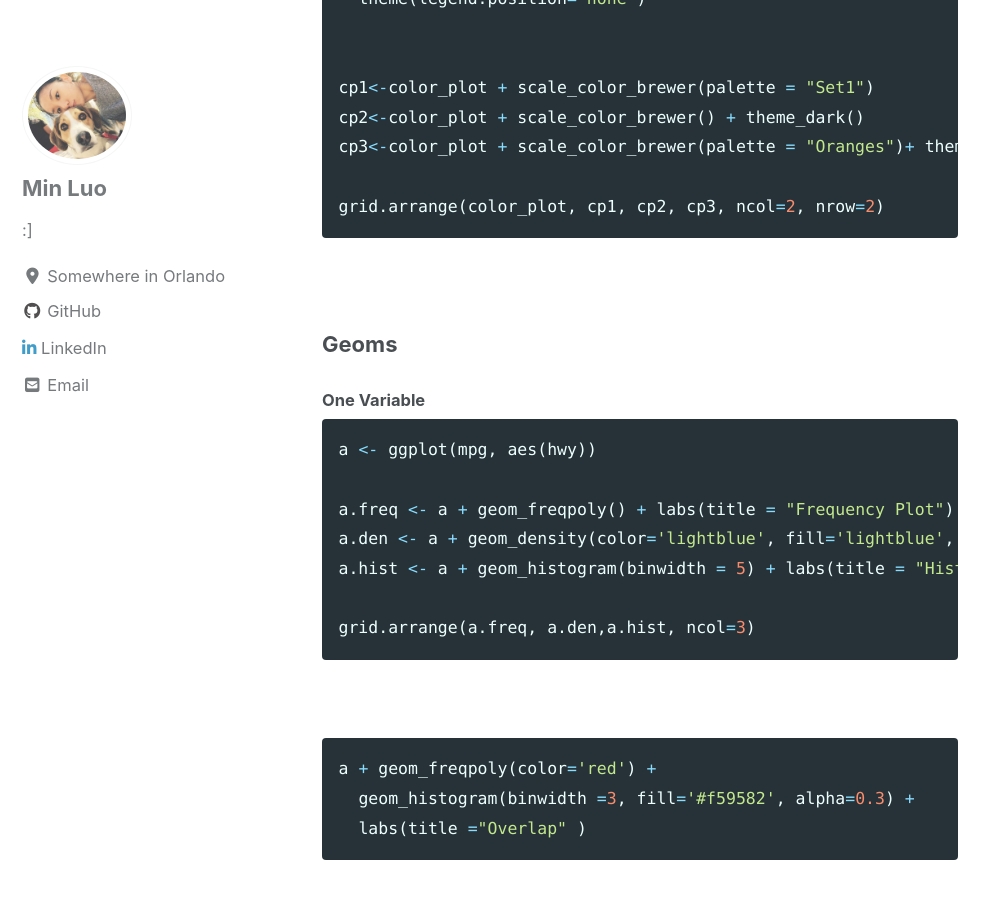
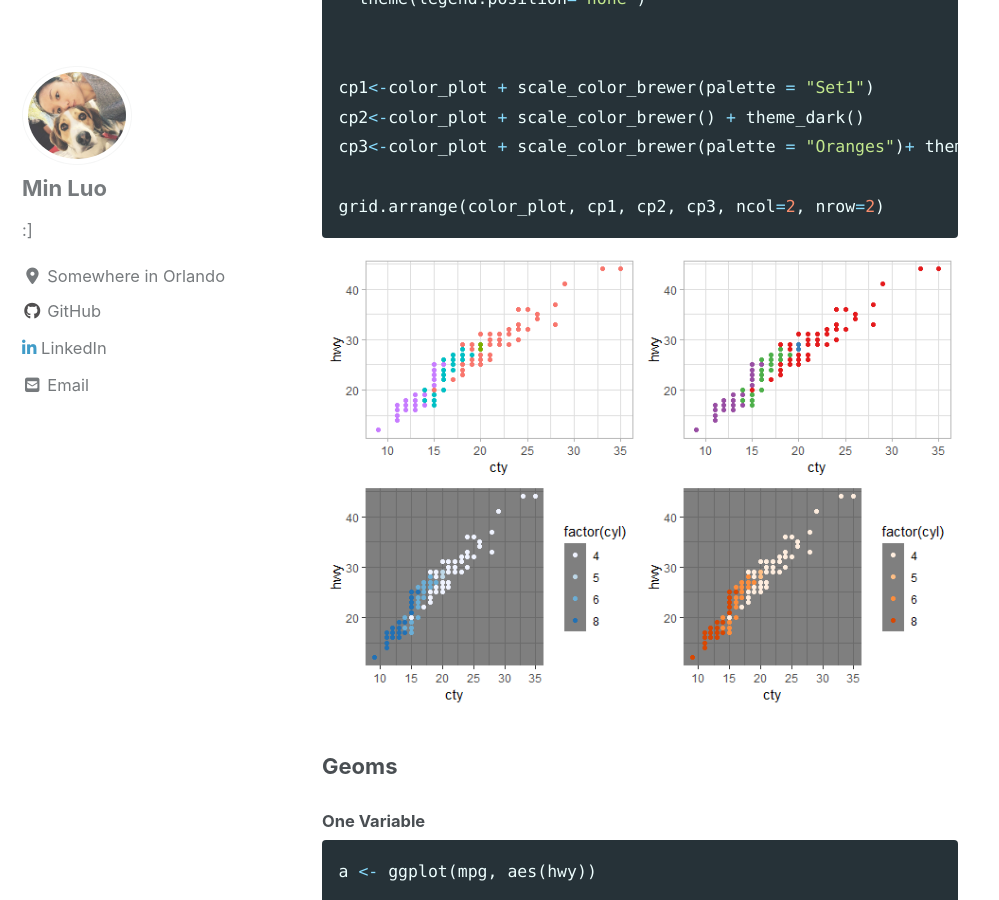
Before and after one commit to hminluo/hminluo.github.io, a Jekyll site: the page built from _posts/2019-08-04-ggplot.md, in a window 1280 px wide and 900 px high, scrolled down 3220 px. Shown: the whole window, without its empty margins (0-999 px from the left). Built offline with Jekyll 4.4.1, drawn with Linux system fonts in a browser that asks for light colours; cached includes are drawn as plain includes; nearby versions of some CDN libraries.

Commit message:
updated images

````diff
--- a/_posts/2019-08-04-ggplot.md
+++ b/_posts/2019-08-04-ggplot.md
@@ -116,8 +116,8 @@ cp3<-color_plot + scale_color_brewer(palette = "Oranges")+ theme_dark()
 
 grid.arrange(color_plot, cp1, cp2, cp3, ncol=2, nrow=2)
 ```
+<img src="https://raw.githubusercontent.com/hminluo/hminluo.github.io/master/assets/images/ggplot/unnamed-chunk-7-1.png" alt="Test image">
 
-![](ggplot_guide_files/figure-markdown_github/unnamed-chunk-7-1.png)
 
 ### Geoms
 
@@ -132,8 +132,8 @@ a.hist <- a + geom_histogram(binwidth = 5) + labs(title = "Histogram")
 
 grid.arrange(a.freq, a.den,a.hist, ncol=3)
 ```
+<img src="https://raw.githubusercontent.com/hminluo/hminluo.github.io/master/assets/images/ggplot/unnamed-chunk-8-1.png" alt="Test image">
 
-![](ggplot_guide_files/figure-markdown_github/unnamed-chunk-8-1.png)
 
 ``` r
 a + geom_freqpoly(color='red') +
@@ -141,7 +141,7 @@ a + geom_freqpoly(color='red') +
   labs(title ="Overlap" )
 ```
 
-![](ggplot_guide_files/figure-markdown_github/unnamed-chunk-9-1.png)
+<img src="https://raw.githubusercontent.com/hminluo/hminluo.github.io/master/assets/images/ggplot/unnamed-chunk-9-1.png" alt="Test image">
 
 ``` r
 b <- ggplot(mpg, aes(sample=hwy))
@@ -151,7 +151,7 @@ b + geom_qq()+
   labs(title = 'QQ Plot')
 ```
 
-![](ggplot_guide_files/figure-markdown_github/unnamed-chunk-10-1.png)
+<img src="https://raw.githubusercontent.com/hminluo/hminluo.github.io/master/assets/images/ggplot/unnamed-chunk-10-1.png" alt="Test image">
 
 #### Multiple Variables
 
@@ -178,7 +178,7 @@ grid.arrange(c.smooth,c.line,c.point, top='Highway vs. City Mileage',
                         c(3, 3)))
 ```
 
-![](ggplot_guide_files/figure-markdown_github/unnamed-chunk-11-1.png)
+<img src="https://raw.githubusercontent.com/hminluo/hminluo.github.io/master/assets/images/ggplot/unnamed-chunk-11-1.png" alt="Test image">
 
 ``` r
 c.text1<-mpg %>%
@@ -196,7 +196,7 @@ c.text2 <- mpg %>%
 grid.arrange(c.text1, c.text2,ncol=2, top="Scatter Plot with Text")
 ```
 
-![](ggplot_guide_files/figure-markdown_github/unnamed-chunk-12-1.png)
+<img src="https://raw.githubusercontent.com/hminluo/hminluo.github.io/master/assets/images/ggplot/unnamed-chunk-12-1.png" alt="Test image">
 
 discrete x , continuous y
 
@@ -212,7 +212,7 @@ d.violin <- d+geom_violin() + xlab_rot +
 grid.arrange(d.box,d.violin, ncol=2)
 ```
 
-![](ggplot_guide_files/figure-markdown_github/unnamed-chunk-13-1.png)
+<img src="https://raw.githubusercontent.com/hminluo/hminluo.github.io/master/assets/images/ggplot/unnamed-chunk-13-1.png" alt="Test image">
 
 ``` r
 #geom_col shows plot with sum of hwy in each class
@@ -239,7 +239,8 @@ mean_hwy %>% ggplot(aes(x=reorder(class,mean), y=mean, fill=mean)) +
   coord_flip()
 ```
 
-![](ggplot_guide_files/figure-markdown_github/unnamed-chunk-14-1.png)
+<img src="https://raw.githubusercontent.com/hminluo/hminluo.github.io/master/assets/images/ggplot/unnamed-chunk-14-1.png" alt="Test image">
+
 
 ``` r
 #bar chart position
@@ -255,7 +256,7 @@ e.stack <- e + geom_bar(position="stack") + labs(title="Stack")
 grid.arrange(e.dodge, e.fill, e.stack, ncol=3)
 ```
 
-![](ggplot_guide_files/figure-markdown_github/unnamed-chunk-15-1.png)
+<img src="https://raw.githubusercontent.com/hminluo/hminluo.github.io/master/assets/images/ggplot/unnamed-chunk-15-1.png" alt="Test image">
 
 Use Facet to make subplots based on one or more discrete variables.
 
@@ -269,11 +270,11 @@ f.row <- f+facet_grid(factor(cyl)~.) + labs(title="Row")
 grid.arrange(f.col, f.row, ncol=2)
 ```
 
-![](ggplot_guide_files/figure-markdown_github/unnamed-chunk-16-1.png)
+<img src="https://raw.githubusercontent.com/hminluo/hminluo.github.io/master/assets/images/ggplot/unnamed-chunk-16-1.png" alt="Test image">
+
 
 ``` r
 #both rows and columns
 f + facet_grid(Age~factor(cyl))
 ```
-
-![](ggplot_guide_files/figure-markdown_github/unnamed-chunk-17-1.png)
+<img src="https://raw.githubusercontent.com/hminluo/hminluo.github.io/master/assets/images/ggplot/unnamed-chunk-17-1.png" alt="Test image">
````
Also changed, not shown: assets/images/ggplot/unnamed-chunk-10-1.png (added), assets/images/ggplot/unnamed-chunk-11-1.png (added), assets/images/ggplot/unnamed-chunk-12-1.png (added), assets/images/ggplot/unnamed-chunk-13-1.png (added), assets/images/ggplot/unnamed-chunk-14-1.png (added), assets/images/ggplot/unnamed-chunk-15-1.png (added), assets/images/ggplot/unnamed-chunk-16-1.png (added), assets/images/ggplot/unnamed-chunk-17-1.png (added), assets/images/ggplot/unnamed-chunk-7-1.png (added), assets/images/ggplot/unnamed-chunk-8-1.png (added), assets/images/ggplot/unnamed-chunk-9-1.png (added).
